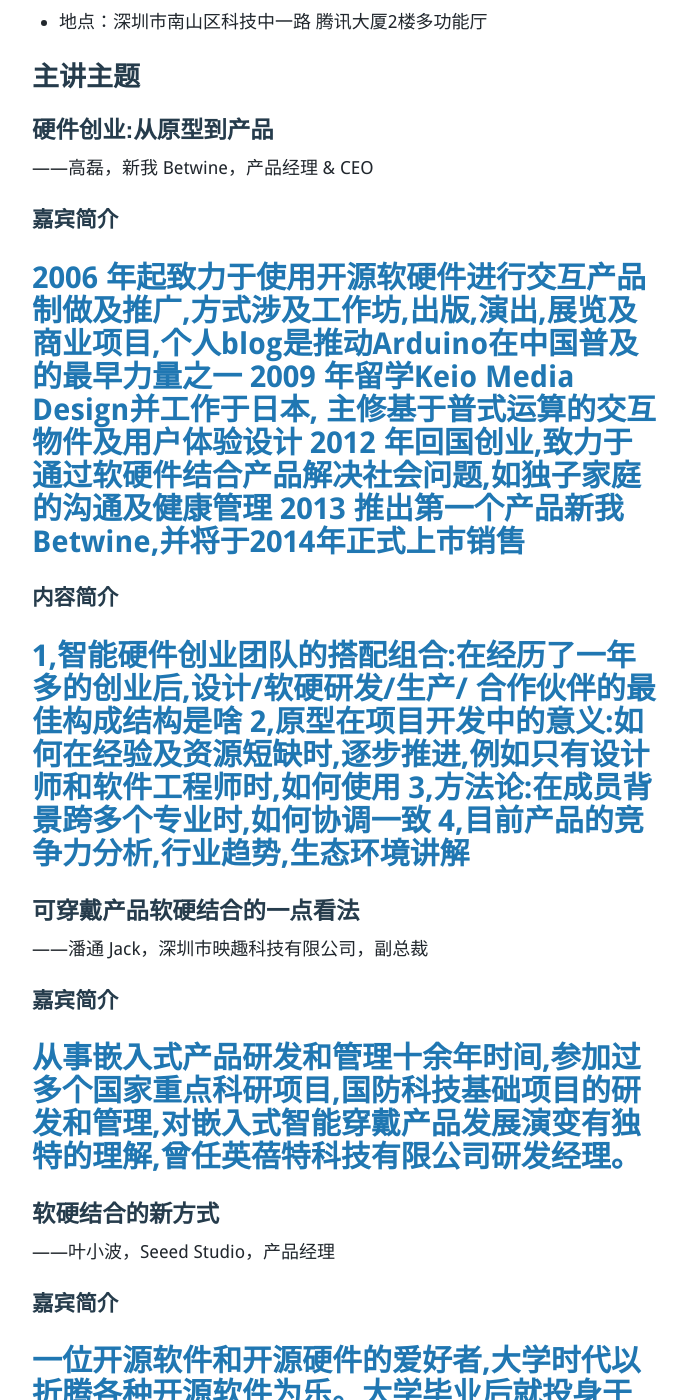
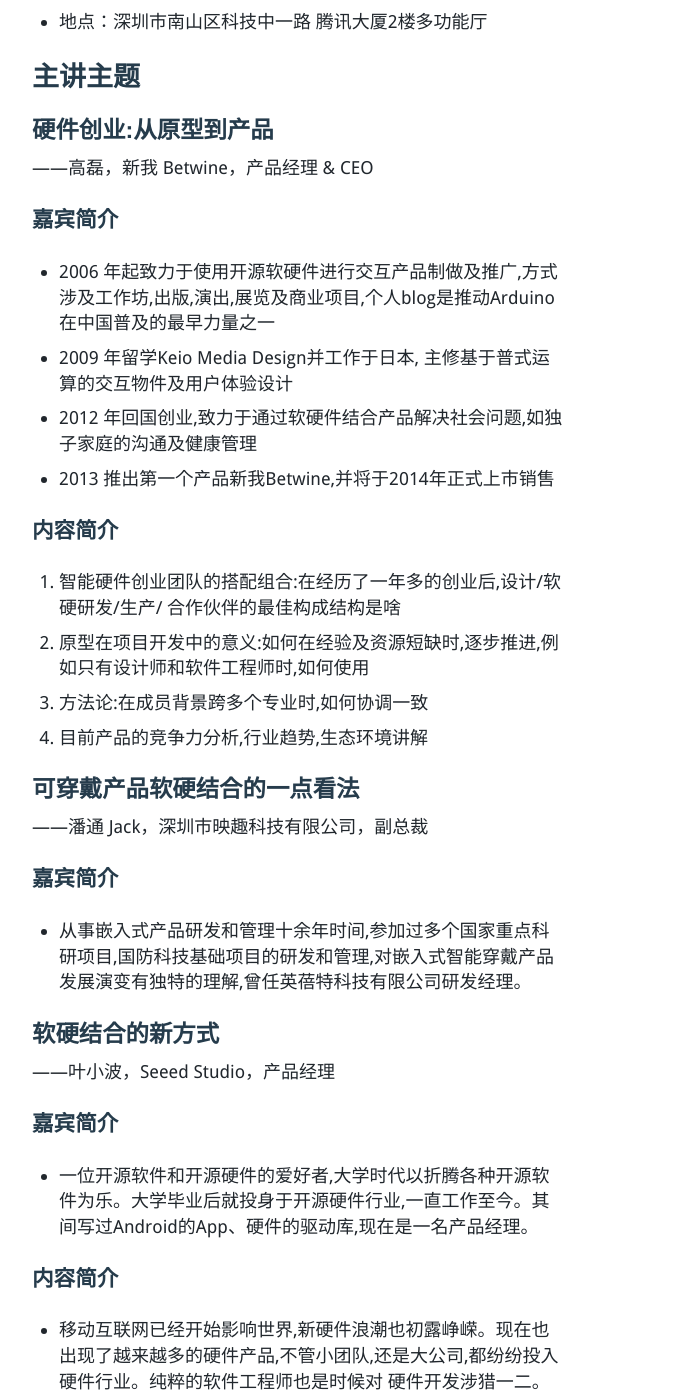
Before and after one commit to techparty-org/techparty-org.github.io, a Jekyll site: the page built from _posts/2014-04-19-techparty-shenzhen-201404.md, in a window 1280 px wide and 1400 px high, scrolled down 1111 px. Shown: the whole window, without its empty margins (342-1029 px from the left). Built offline with Jekyll 4.4.1, drawn with Linux system fonts in a browser that asks for light colours; nearby versions of some CDN libraries; Markdown is read by kramdown in place of the engine named in the settings; comment, search, counter and statistics services are not loaded; some of the changed text lies outside the part shown.

Commit message:
modify 201404-sz post-data

```diff
--- a/_posts/2014-04-19-techparty-shenzhen-201404.md
+++ b/_posts/2014-04-19-techparty-shenzhen-201404.md
@@ -31,51 +31,41 @@
 ## 主讲主题
 
 ### 硬件创业:从原型到产品
-
 ——高磊，新我 Betwine，产品经理 & CEO
 
 #### 嘉宾简介
-
-> 2006 年起致力于使用开源软硬件进行交互产品制做及推广,方式涉及工作坊,出版,演出,展览及商业项目,个人blog是推动Arduino在中国普及的最早力量之一
-2009 年留学Keio Media Design并工作于日本, 主修基于普式运算的交互物件及用户体验设计
-2012 年回国创业,致力于通过软硬件结合产品解决社会问题,如独子家庭的沟通及健康管理
-2013 推出第一个产品新我Betwine,并将于2014年正式上市销售
+* 2006 年起致力于使用开源软硬件进行交互产品制做及推广,方式涉及工作坊,出版,演出,展览及商业项目,个人blog是推动Arduino在中国普及的最早力量之一
+* 2009 年留学Keio Media Design并工作于日本, 主修基于普式运算的交互物件及用户体验设计
+* 2012 年回国创业,致力于通过软硬件结合产品解决社会问题,如独子家庭的沟通及健康管理
+* 2013 推出第一个产品新我Betwine,并将于2014年正式上市销售
 
 #### 内容简介
-
-> 1,智能硬件创业团队的搭配组合:在经历了一年多的创业后,设计/软硬研发/生产/ 合作伙伴的最佳构成结构是啥
-2,原型在项目开发中的意义:如何在经验及资源短缺时,逐步推进,例如只有设计师和软件工程师时,如何使用
-3,方法论:在成员背景跨多个专业时,如何协调一致
-4,目前产品的竞争力分析,行业趋势,生态环境讲解
+1. 智能硬件创业团队的搭配组合:在经历了一年多的创业后,设计/软硬研发/生产/ 合作伙伴的最佳构成结构是啥
+2. 原型在项目开发中的意义:如何在经验及资源短缺时,逐步推进,例如只有设计师和软件工程师时,如何使用
+3. 方法论:在成员背景跨多个专业时,如何协调一致
+4. 目前产品的竞争力分析,行业趋势,生态环境讲解
 
 ### 可穿戴产品软硬结合的一点看法
-
 ——潘通 Jack，深圳市映趣科技有限公司，副总裁
 
 #### 嘉宾简介
-
-> 从事嵌入式产品研发和管理十余年时间,参加过多个国家重点科研项目,国防科技基础项目的研发和管理,对嵌入式智能穿戴产品发展演变有独特的理解,曾任英蓓特科技有限公司研发经理。
+* 从事嵌入式产品研发和管理十余年时间,参加过多个国家重点科研项目,国防科技基础项目的研发和管理,对嵌入式智能穿戴产品发展演变有独特的理解,曾任英蓓特科技有限公司研发经理。
 
 ### 软硬结合的新方式
-
 ——叶小波，Seeed Studio，产品经理
 
 #### 嘉宾简介
-
-> 一位开源软件和开源硬件的爱好者,大学时代以折腾各种开源软件为乐。大学毕业后就投身于开源硬件行业,一直工作至今。其间写过Android的App、硬件的驱动库,现在是一名产品经理。
+* 一位开源软件和开源硬件的爱好者,大学时代以折腾各种开源软件为乐。大学毕业后就投身于开源硬件行业,一直工作至今。其间写过Android的App、硬件的驱动库,现在是一名产品经理。
 
 #### 内容简介
-
-> 移动互联网已经开始影响世界,新硬件浪潮也初露峥嵘。现在也出现了越来越多的硬件产品,不管小团队,还是大公司,都纷纷投入硬件行业。纯粹的软件工程师也是时候对 硬件开发涉猎一二。
-这个主题主要会分享一些面向软件工程师的硬件相关技术。包括但不限于:让纯粹的软件工程师能了解硬件和软件相结合的开发方式,这种方式与纯粹的软件开发方式的不同;硬件相关编程和纯软件编程的思考的侧重点;继而还会涉及硬件调试与一般软件调试的区别,及其他会在到时一起分享的干货。
+* 移动互联网已经开始影响世界,新硬件浪潮也初露峥嵘。现在也出现了越来越多的硬件产品,不管小团队,还是大公司,都纷纷投入硬件行业。纯粹的软件工程师也是时候对 硬件开发涉猎一二。
+* 这个主题主要会分享一些面向软件工程师的硬件相关技术。包括但不限于:让纯粹的软件工程师能了解硬件和软件相结合的开发方式,这种方式与纯粹的软件开发方式的不同;硬件相关编程和纯软件编程的思考的侧重点;继而还会涉及硬件调试与一般软件调试的区别,及其他会在到时一起分享的干货。
 
 
 ## 建议乘车路线
-
 乘坐罗宝线到深大地铁站，A3出口，再转乘公交车至深大北门站下车，往前（西）步行即可；
 
 ## 如何报名
-
 加珠三角技术沙龙微信帐号为好友，帐号：techparty；或者手机扫描二维码：
 
 ![image](http://ww1.sinaimg.cn/large/61c18847gw1e9tzpizmjsj208c08cjs1.jpg)
```
Also changed, not shown: other parts of _posts/2014-04-19-techparty-shenzhen-201404.md (+1 -1 lines).
